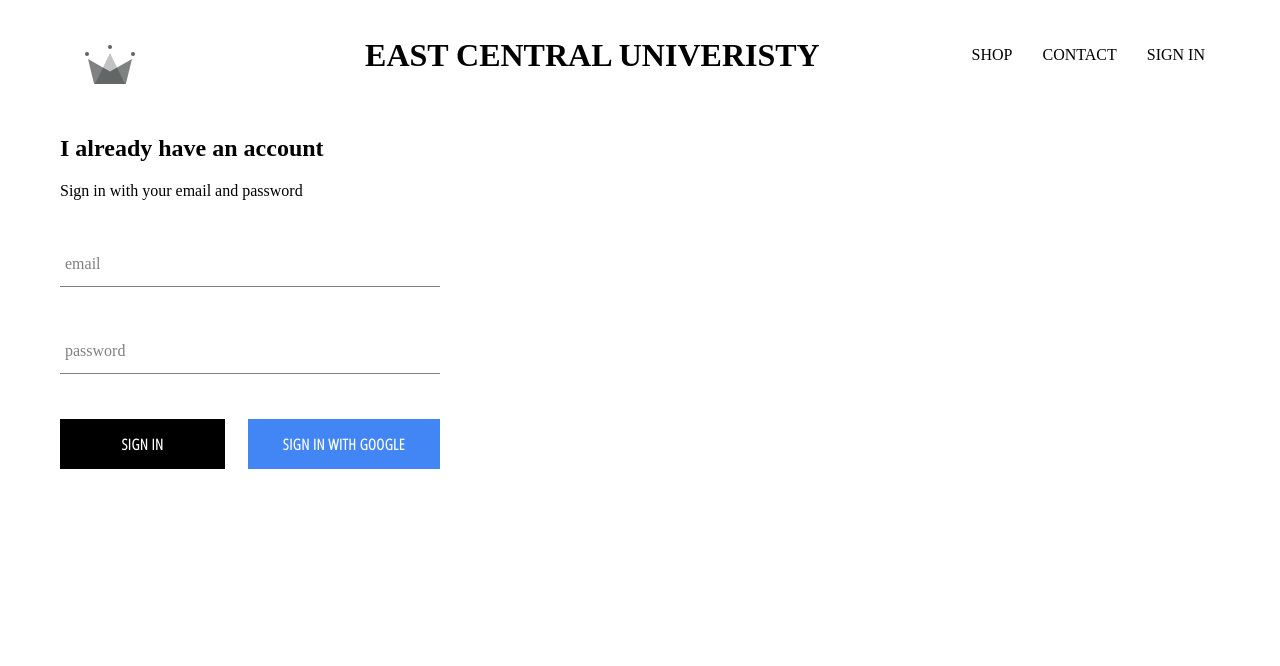
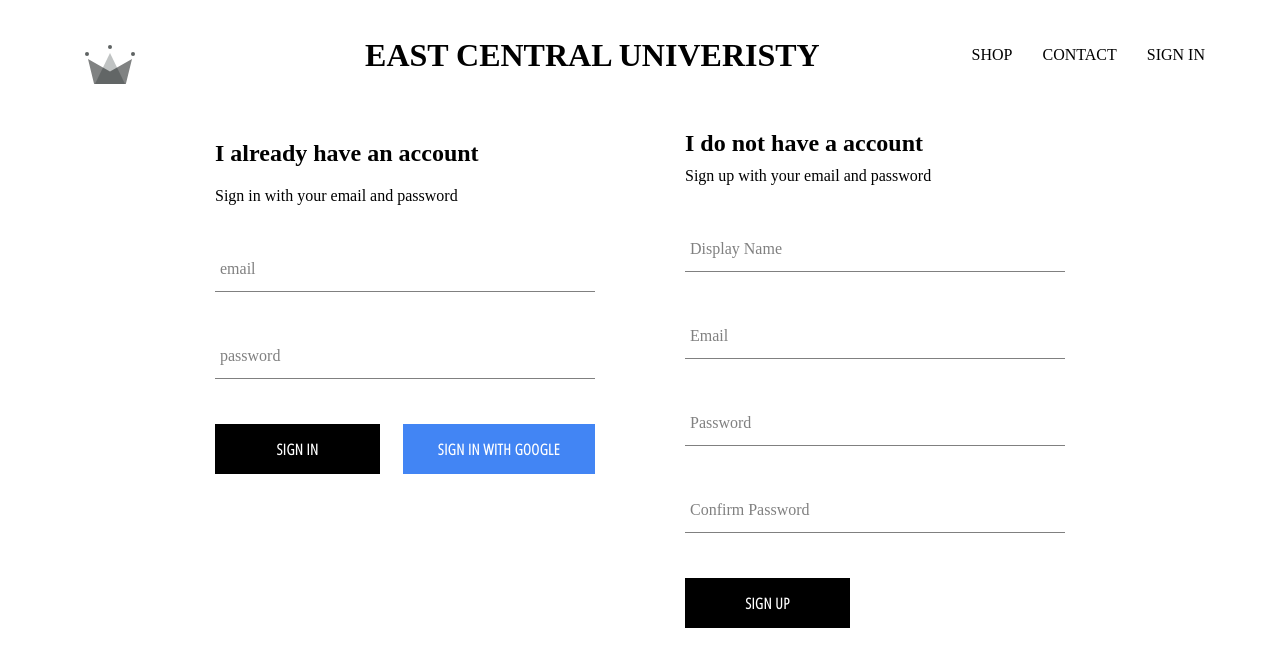
Before and after one commit to RabinPant/book-store, a React (Create React App) app: page /signin in a window 1280 px wide. Shown: the top 666 px of the page. Built offline with nearby package versions, Linux system fonts and the light colour scheme; no server answers.

Commit message:
implemented firebse utlis, ability of auth

```diff
--- a/src/App.js
+++ b/src/App.js
@@ -12,7 +12,7 @@
 
 import Header from './components/header/header.component';
 
-import { auth } from './firebase/firebase.utlis';
+import { auth, createUserProfileDocument } from './firebase/firebase.utlis';
 
 class  App extends React.Component {
   constructor(){
@@ -26,11 +26,23 @@
 
 
   componentDidMount(){
-    this.unsubscribeFromAuth = auth.onAuthStateChanged(user=>{
+    this.unsubscribeFromAuth = auth.onAuthStateChanged(async userAuth=>{
+      if(userAuth){
+        const userRef = await createUserProfileDocument(userAuth);
 
-      this.setState({currentUser:user});
-
-      console.log(user);
+        userRef.onSnapshot(snapShot=>{
+          this.setState({
+            currentUser:{
+              id:snapShot.id,
+              ...snapShot.data()
+            }
+          })
+          console.log(this.state);
+        });
+      }
+      else{
+        this.setState({currentUser:userAuth});
+      }
     });
   }
 
--- /dev/null
+++ b/src/components/sign-up/sign-up.component.jsx
@@ -0,0 +1,98 @@
+import React from 'react';
+import FormInput from '../form-input/form-input.component';
+import CustomButton from '../custom-button/custom-button.component';
+
+import {auth, createUserProfileDocument} from '../../firebase/firebase.utlis';
+import './sign-up.styles.scss';
+class SignUp extends React.Component{
+    constructor(){
+        super();
+
+        this.state = {
+            displayName:'',
+            email:'',
+            password:'',
+            confirmPassword:''
+        };
+    }
+
+    handleSubmit = async event=>{
+        event.preventDefault();
+        const{displayName,email,password,confirmPassword}=this.state;
+
+        if(password!==confirmPassword)
+        {
+            alert("passwords don't match");
+            return;
+        }
+
+        try{
+            const{user} =await auth.createUserWithEmailAndPassword(email,password);
+
+            createUserProfileDocument(user,{displayName});
+
+            this.setState({
+                displayName:'',
+                email:'',
+                password:'',
+                confirmPassword:''
+            });
+        }catch(error){
+            console.log(error);
+        }
+    };
+
+    handleChange = event=>{
+        const{name,value} = event.target;
+
+        this.setState({[name]:value});
+    }
+
+    render(){
+        const{displayName,email,password,confirmPassword}=this.state;
+        return(
+            <div className='sign-up'>
+                <h2 className='title'>I do not have a account</h2>
+                <span>Sign up with your email and password</span>
+                <form className='sign-up-form' onSubmit={this.handleSubmit}>
+                    <FormInput
+                        type='text'
+                        name='displayName'
+                        value= {displayName}
+                        onChange = {this.handleChange}
+                        label='Display Name'
+                        required
+                    />
+                    <FormInput
+                        type='email'
+                        name='email'
+                        value= {email}
+                        onChange = {this.handleChange}
+                        label='Email'
+                        required
+                    />
+                    <FormInput
+                        type='password'
+                        name='password'
+                        value= {password}
+                        onChange = {this.handleChange}
+                        label='Password'
+                        required
+                    />
+                    <FormInput
+                        type='password'
+                        name='confirmPassword'
+                        value= {confirmPassword}
+                        onChange = {this.handleChange}
+                        label='Confirm Password'
+                        required
+                    />
+                    <CustomButton type='submit' > SIGN UP</CustomButton>
+                </form>
+            </div>
+        );
+    }
+}
+
+
+export default SignUp;
--- /dev/null
+++ b/src/components/sign-up/sign-up.styles.scss
@@ -0,0 +1,9 @@
+.sign-up{
+    display:flex;
+    flex-direction: column;
+    width:380px;
+
+    .title{
+        margin:10px 0;
+    }
+}
--- a/src/firebase/firebase.utlis.js
+++ b/src/firebase/firebase.utlis.js
@@ -13,6 +13,36 @@
     appId: "1:627962090671:web:6e2cd3fd7c3843345eb05a",
     measurementId: "G-Z5G1EHMYV9"
   };
+
+  export const createUserProfileDocument = async(userAuth,additionalData)=>{
+    if(!userAuth)
+    {
+      return;
+    }
+    const userRef = firestore.doc(`users/${userAuth.uid}`);
+
+    const snapShot = await userRef.get();
+
+    console.log(snapShot);
+    if(!snapShot.exists){
+      const {displayName,email} = userAuth;
+      const createdAt = new Date();
+
+      try{
+          await userRef.set({
+            displayName,
+            email,
+            createdAt,
+            ...additionalData
+          })
+      }catch(error){
+        console.log('error creating user',error.message);
+      }
+    }
+
+    return userRef;
+  };
+
 firebase.initializeApp(config);
 
 export const auth = firebase.auth();
--- a/src/pages/sign-in-and-sign-up/sign-in-and-sign-up.component.jsx
+++ b/src/pages/sign-in-and-sign-up/sign-in-and-sign-up.component.jsx
@@ -3,10 +3,15 @@
 import './sign-in-and-sign-up.styles.scss';
 
 import SignIn from '../../components/sign-in/sign-in.component';
-
+import SignUp from '../../components/sign-up/sign-up.component';
 const SignInAndSignUpPage = ()=>(
 
-    <div className='sign-in-and-sign-up'><SignIn/></div>
+    <div className='sign-in-and-sign-up'>
+        <SignIn/>
+        <SignUp/>
+    </div>
 );
 
+
+
 export default SignInAndSignUpPage;
--- a/src/pages/sign-in-and-sign-up/sign-in-and-sign-up.styles.scss
+++ b/src/pages/sign-in-and-sign-up/sign-in-and-sign-up.styles.scss
@@ -0,0 +1,6 @@
+.sign-in-and-sign-up{
+    width:850px;
+    display:flex;
+    justify-content: space-between;
+    margin:30px auto;
+}
```
